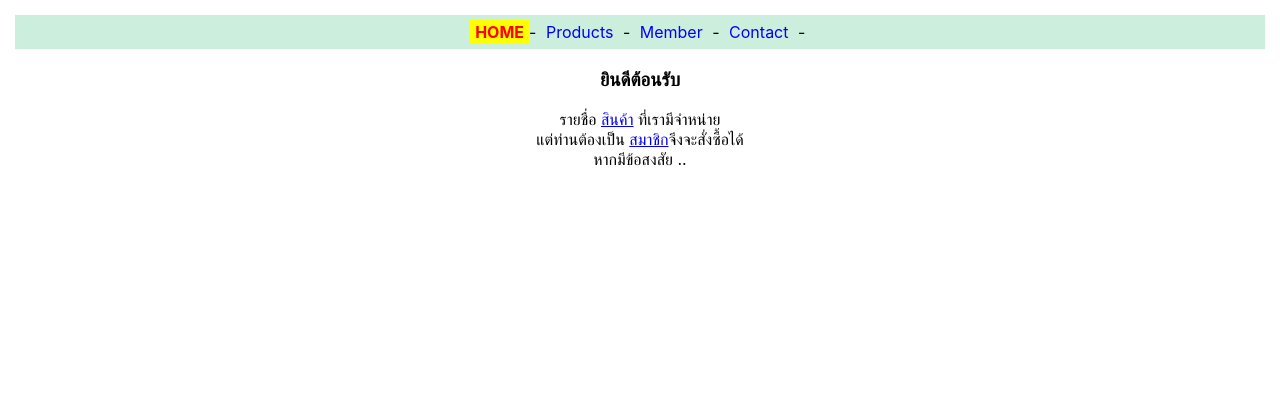
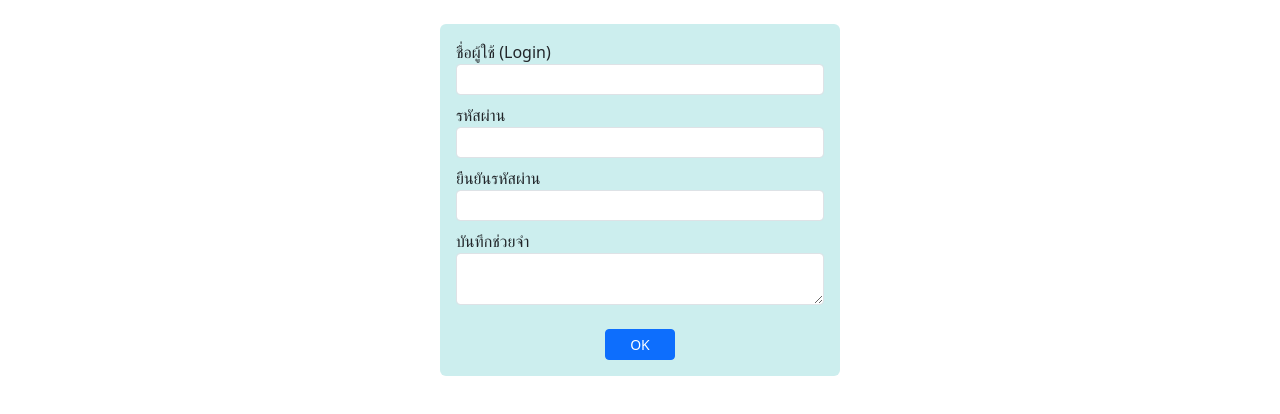
Before and after one commit to Nickzanarak/app1, a React (Create React App) app: page / in a window 1280 px wide. Shown: the top 414 px of the page. Built offline with nearby package versions, Linux system fonts and the light colour scheme.

Commit message:
Form Text

```diff
--- a/package.json
+++ b/package.json
@@ -7,6 +7,7 @@
     "@testing-library/jest-dom": "^6.9.1",
     "@testing-library/react": "^16.3.1",
     "@testing-library/user-event": "^13.5.0",
+    "bootstrap": "^5.3.8",
     "react": "^19.2.3",
     "react-dom": "^19.2.3",
     "react-router-dom": "^7.13.0",
--- a/src/App.js
+++ b/src/App.js
@@ -4,10 +4,11 @@
 import Content2 from "./context-content2";
 import Router2 from "./router2";
 import Router3 from "./router3";
+import FormText from "./form-text";
 
 function App() {
   return (
-    <Router3/>
+    <FormText/>
   )
 }
 
--- /dev/null
+++ b/src/form-text.js
@@ -0,0 +1,67 @@
+import React from "react";
+
+export default function FormText() {
+    const textPswd = React.useRef()
+    const textPswd2 = React.useRef()
+
+    const onBlurPassword = () => {
+        let pswd = textPswd.current.value
+        if (pswd !== '' && !pswd.match(/^[0-9a-zA-Z]+$/)) {
+            textPswd.current.value = ''
+            alert('ต้องเป็น 0-9 หรือ a-z หรือ A-Z เท่านั้น')
+        }
+    }
+
+    const onBlurPassword2 = () => {
+        if (textPswd.current.value !== textPswd2.current.value) {
+            textPswd2.current.value = ""
+            alert('รหัสผ่านทั้งสองช่องไม่ตรงกัน')
+        }
+    }
+
+
+
+    return (
+        <div className="mt-4 mx-auto p-3 rounded"
+            style={{ width: '400px', background:'#cee'}}>
+
+            <form>
+
+                <div className="form-group mb-2">
+                    <label htmlFor="login">ชื่อผู้ใช้ (Login)</label>
+                    <input type="text" id="login" name="login" maxLength="20"
+                        className="form-control form-control-sm" />
+                </div>
+
+                <div className="form-group mb-2">
+                    <label htmlFor="pswd">รหัสผ่าน</label>
+                    <input type="password" id="pswd" name="pswd" maxLength="10"
+                        className="form-control form-control-sm"
+                        ref={textPswd} onBlur={onBlurPassword} />
+                </div>
+
+                <div className="form-group mb-2">
+                    <label htmlFor="pswd2">ยืนยันรหัสผ่าน</label>
+                    <input type="password" id="pswd2" name="pswd2"
+                        className="form-control form-control-sm"
+                        ref={textPswd2} onBlur={onBlurPassword2} />
+                </div>
+
+                <div className="form-group mb-4">
+                    <label htmlFor="memo">บันทึกช่วยจำ</label>
+                    <textarea id="memo" name="memo" rows="2"
+                        maxLength="200"
+                        className="form-control form-control-sm">
+                    </textarea>
+                </div>
+
+                <div className="text-center">
+                    <button type="button" className="btn btn-sm px-4 btn-primary">
+                        OK
+                    </button>
+                </div>
+
+            </form>
+        </div>
+    )
+}
--- a/src/index.js
+++ b/src/index.js
@@ -3,6 +3,8 @@
 import './index.css';
 import App from './App';
 import reportWebVitals from './reportWebVitals';
+import 'bootstrap/dist/css/bootstrap.min.css'
+import 'bootstrap/dist/js/bootstrap.bundle.min.js'
 
 const root = ReactDOM.createRoot(document.getElementById('root'));
 root.render(
```
Also changed, not shown: 1 other file (tests, documents, lock files or other folders).
